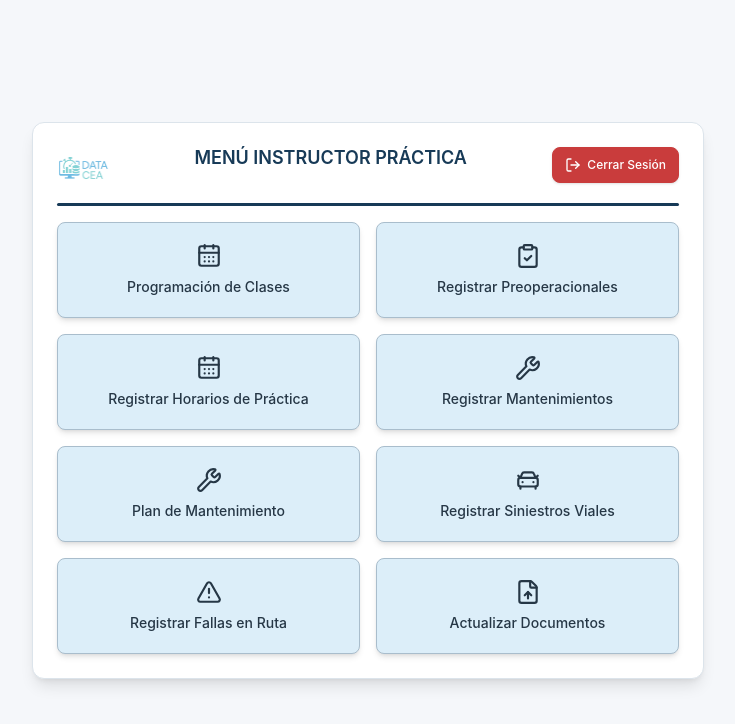
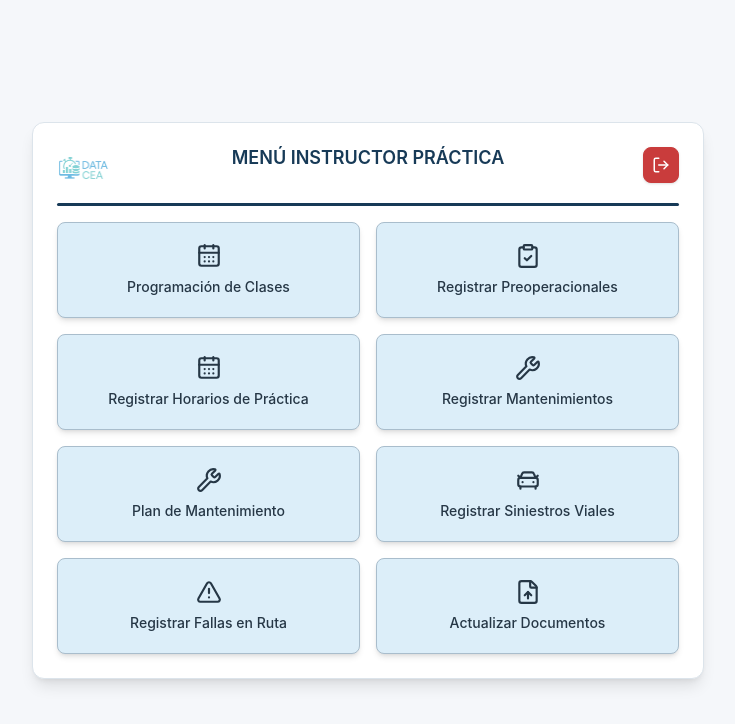
Before and after one commit to YulianoB/DATA-CEA, a Next.js app: page /instructor/practica in a window 1280 px wide. Shown: the top 724 px of the page, without its empty margins (272-1007 px from the left). Built offline with nearby package versions, Linux system fonts and the light colour scheme; sample sign-in values are in the browser's storage.

Commit message:
Equilibra cabecera movil de instructor practica

```diff
--- a/app/instructor/practica/page.js
+++ b/app/instructor/practica/page.js
@@ -176,7 +176,7 @@ export default function InstructorPracticaPage() {
       <div className="max-w-2xl w-full bg-white rounded-xl border border-[#DCE4EB] shadow-lg p-6">
 
         {/* CABECERA COMPACTA: conserva el ancho móvil del contenedor */}
-        <div className="relative grid grid-cols-[52px_1fr_auto] items-start gap-2 mb-3">
+        <div className="relative grid grid-cols-[52px_1fr_52px] items-start gap-2 mb-3">
           <div className="flex justify-start">
             <img
               src="/logo.png"
@@ -204,15 +204,14 @@ export default function InstructorPracticaPage() {
           <div className="flex justify-end">
             <button
               onClick={handleLogout}
-              className="h-9 px-3 rounded-lg border border-[#C93C3C] bg-[#C93C3C] text-white
-                         flex items-center justify-center gap-1.5 shadow-sm
+              className="h-9 w-9 rounded-lg border border-[#C93C3C] bg-[#C93C3C] text-white
+                         flex items-center justify-center shadow-sm
                          hover:bg-[#A92F2F] hover:border-[#A92F2F]
-                         hover:-translate-y-0.5 transition-all text-xs font-medium whitespace-nowrap"
+                         hover:-translate-y-0.5 transition-all"
               title="Cerrar sesión"
               aria-label="Cerrar sesión"
             >
-              <LogOut size={16} />
-              <span>Cerrar Sesión</span>
+              <LogOut size={18} />
             </button>
           </div>
         </div>
```
